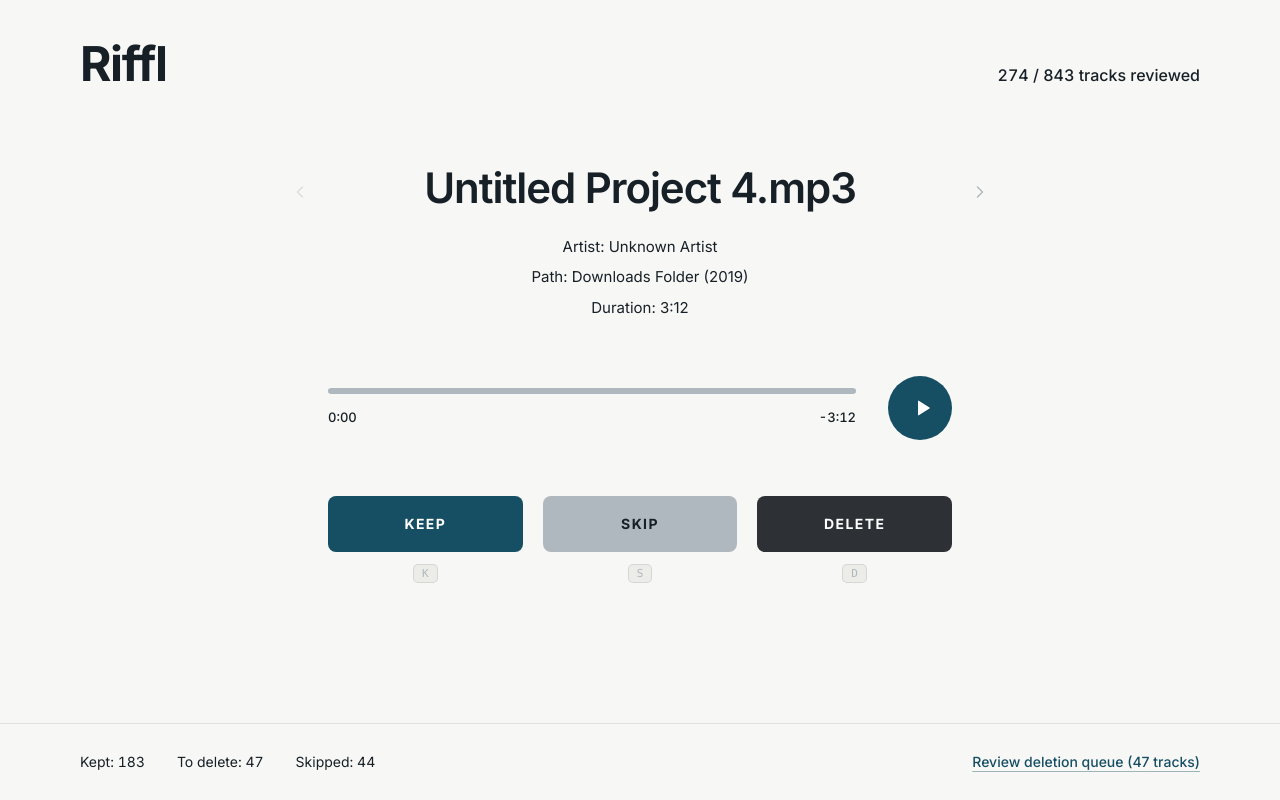
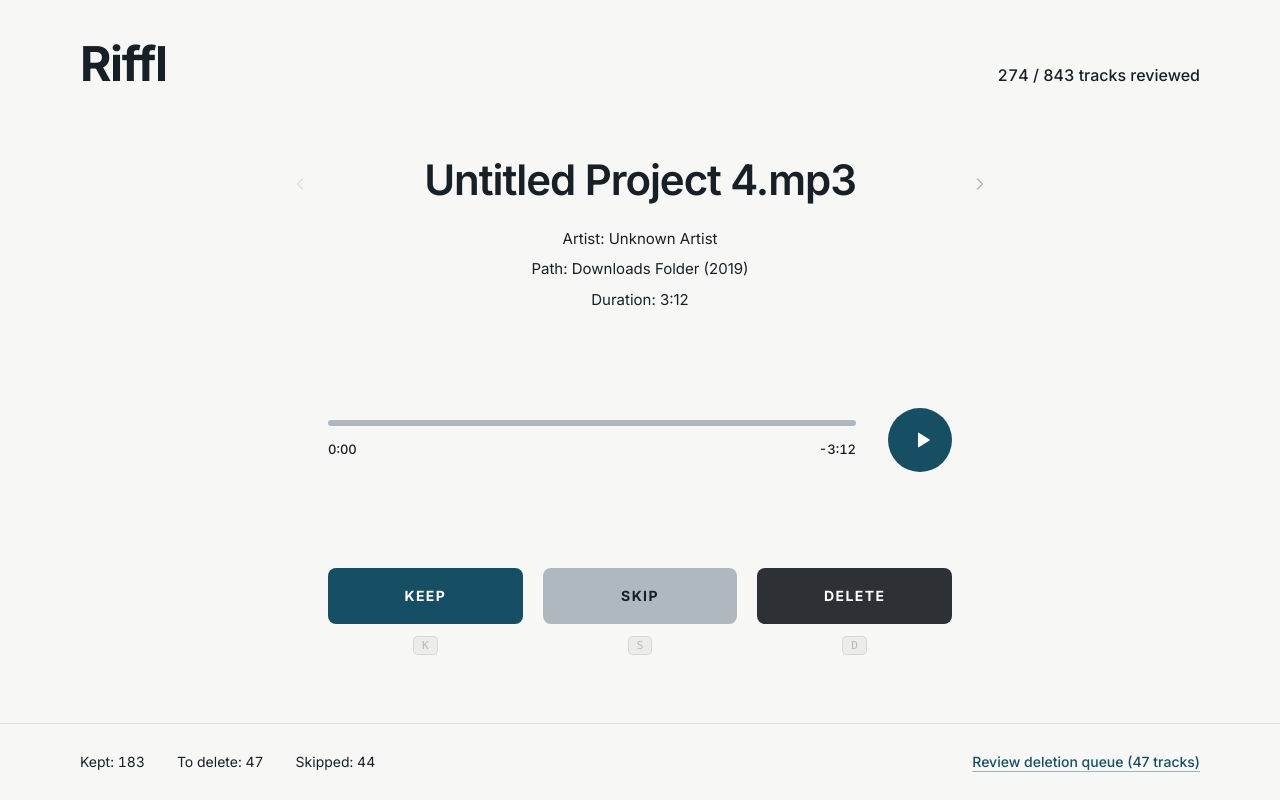
Before and after one commit to ItokianaRAKT/riffl-frontend, a React (Vite) app: page / in a window 1280 px wide. Built offline with nearby package versions, Linux system fonts and the light colour scheme.

Commit message:
style: rebalance vertical rhythm of the review workspace

```diff
--- a/src/App.tsx
+++ b/src/App.tsx
@@ -65,7 +65,7 @@ export default function App() {
         reviewed={isReviewing ? displaySummary.reviewed : undefined}
         total={isReviewing ? displaySummary.total : undefined}
       />
-      <main className="flex flex-1 flex-col items-center justify-center gap-14 px-6 pb-16">
+      <main className="flex flex-1 flex-col items-center justify-center px-6 gap-14 sm:gap-16 lg:gap-20 xl:gap-24">
         {screen === "empty" ? (
           <InitialEmptyState onChooseFolder={handleChooseFolder} />
         ) : currentTrack ? (
```
